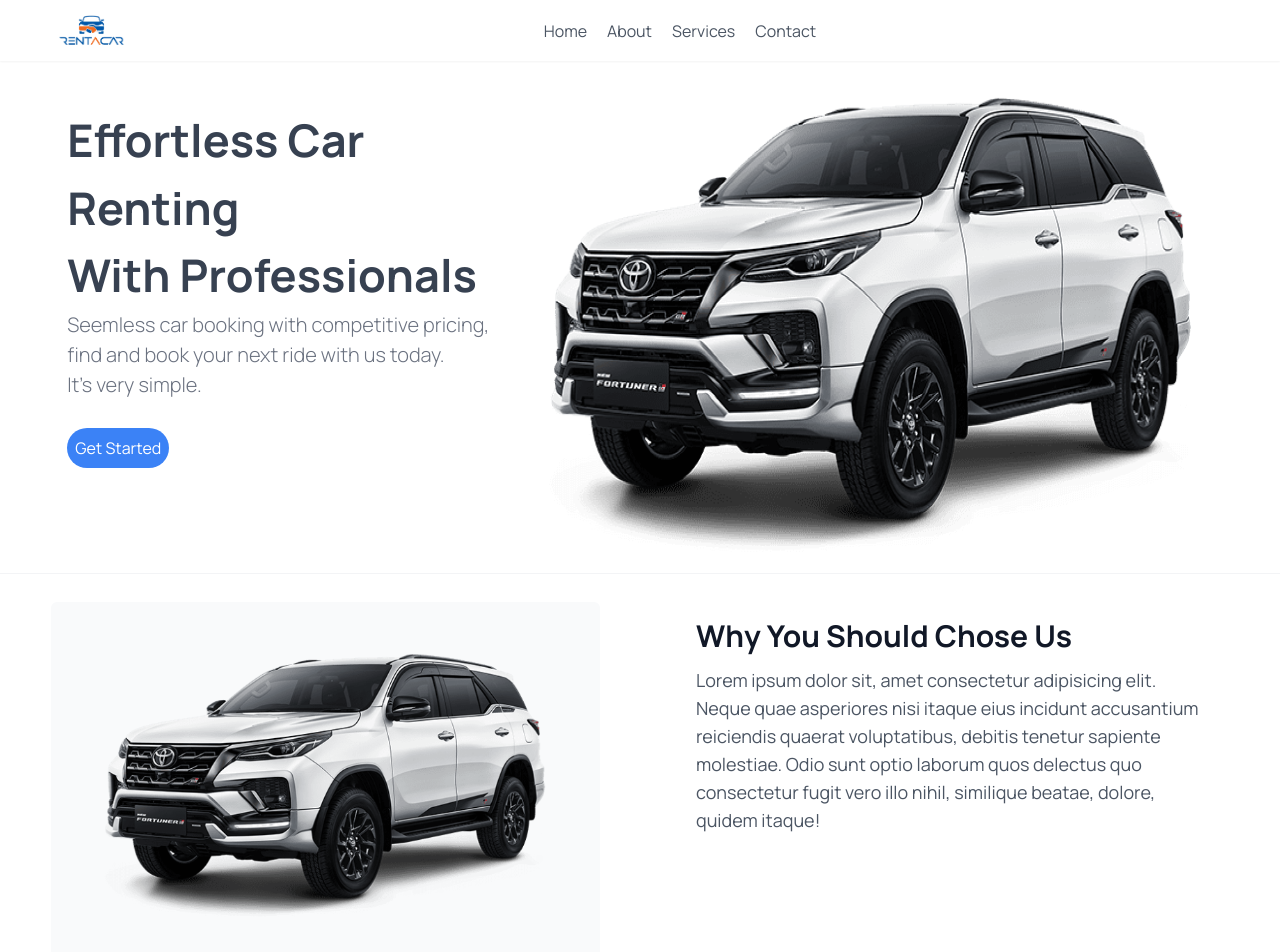
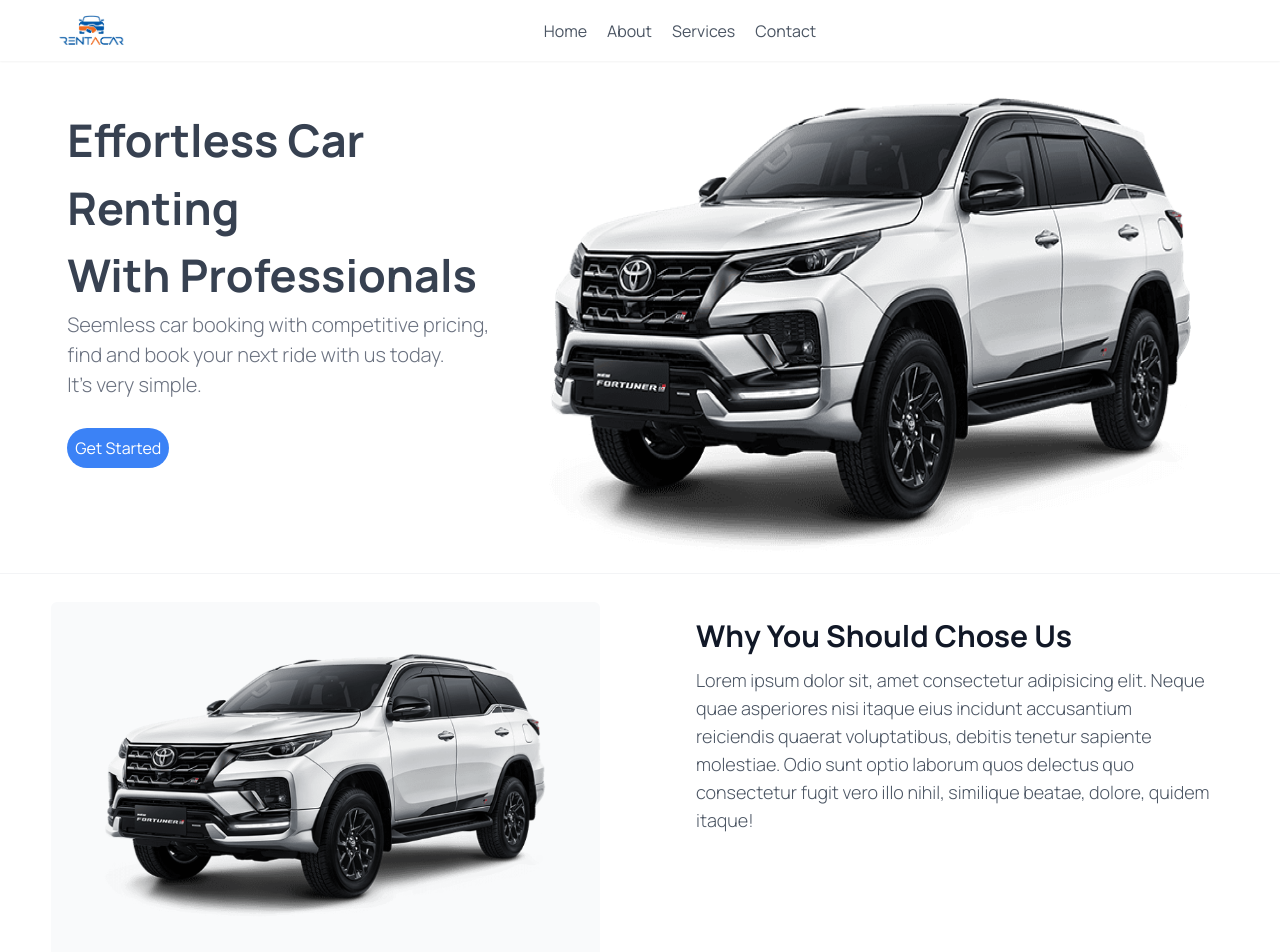
Before and after one commit to jesseemana/Car-rentals, a Next.js app: page / in a window 1280 px wide. Shown: the top 952 px of the page. Built offline with nearby package versions, Linux system fonts and the light colour scheme.

Commit message:
changed font weight for text

```diff
--- a/app/components/About.tsx
+++ b/app/components/About.tsx
@@ -17,7 +17,7 @@
 
        <div className='flex flex-col gap-3 p-4'>
         <h1 className='capitalize text-lg md:text-3xl font-bold text-gray-900'>why you should chose us</h1>
-        <p className='text-gray-600 text-md md:text-lg'>
+        <p className='text-gray-600 text-md md:text-lg font-light'>
           Lorem ipsum dolor sit, amet consectetur adipisicing elit.
           Neque quae asperiores nisi itaque eius incidunt accusantium
           reiciendis quaerat voluptatibus, debitis tenetur sapiente molestiae.
```
